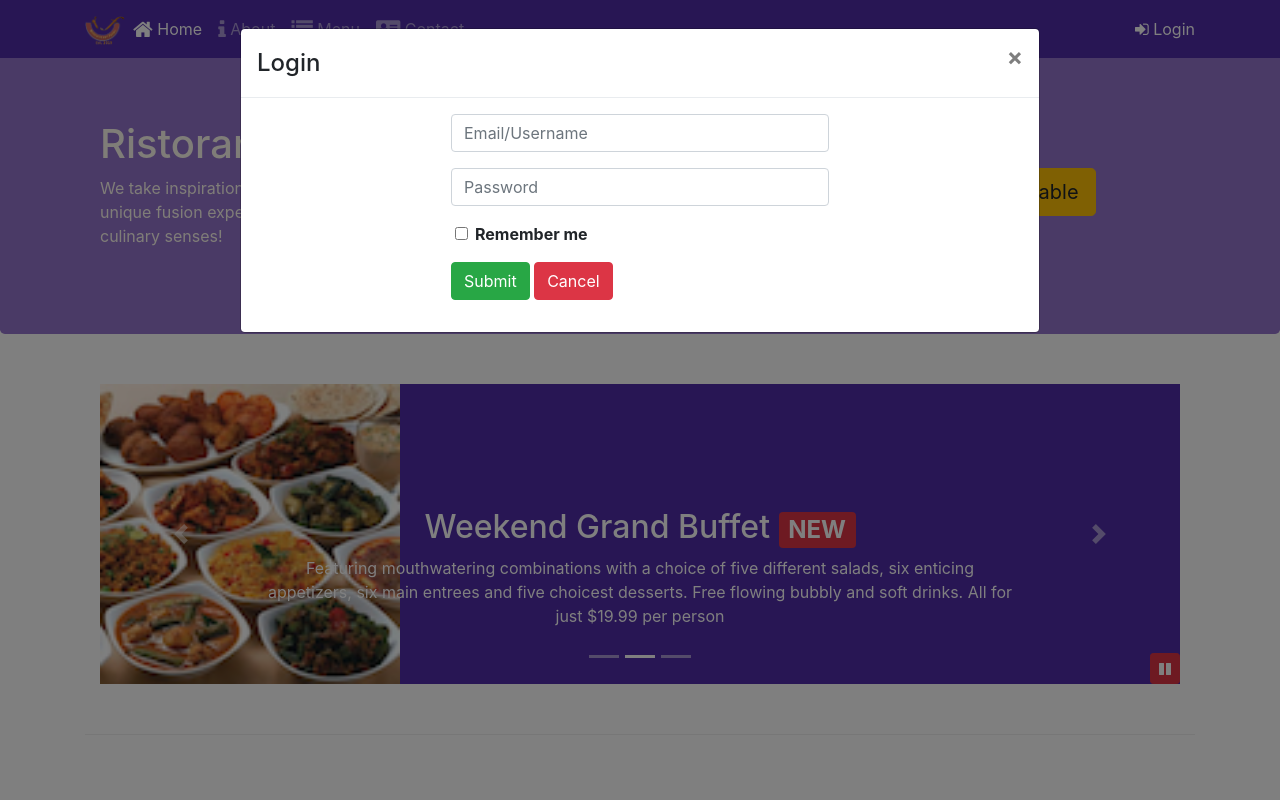
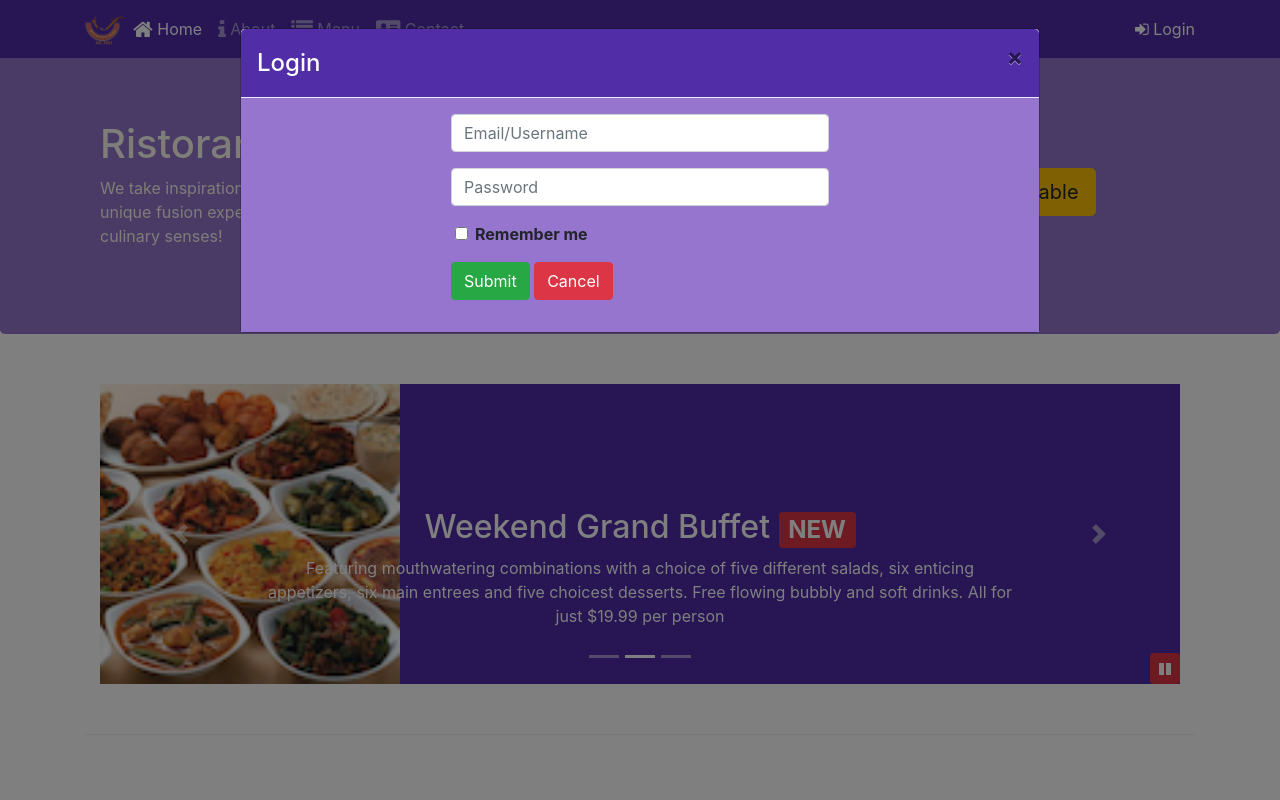
Before and after one commit to kyafarkpadtahai/learningbootstrap, a website: page index.html in a window 1280 px wide. Both pictures are taken after a click on the link "Login". Shown: the top 800 px of the page. Drawn offline with nearby package versions, Linux system fonts and the light colour scheme.

Commit message:
Assignment 4

```diff
--- a/css/styles.less
+++ b/css/styles.less
@@ -78,3 +78,11 @@ body{
     bottom: 0px;
     z-index: 1;
 }
+.modal{
+    .modal-header{
+        background-color: @background-dark;
+    }
+    .modal-body{
+        background-color: @background-pale;
+    }
+}
--- a/index.html
+++ b/index.html
@@ -35,7 +35,7 @@
                                 class="fa fa-address-card fa-lg"></span> Contact</a></li>
                 </ul>
                 <span class="navbar-text">
-                    <a data-toggle="modal" data-target="#loginModal">
+                    <a id="loginButton">
                         <span class="fa fa-sign-in"></span> Login
                     </a>
                 </span>
@@ -173,7 +173,7 @@
                     <img src="img/logo.png" class="img-fluid">
                 </div>
                 <div class="col-12 col-sm-3 align-self-center">
-                    <a href="#reserveform" data-toggle="modal" data-target="#reservationmodal"><button
+                    <a id="reserveButton"><button
                             class="btn btn-lg btn-warning">Reserve table</button>
                 </div>
             </div>
@@ -368,6 +368,12 @@
                         $('#carouselButton').children('span').addClass('fa-pause');
                     }
                 });
+                $('#loginButton').click(function(){
+                    $('#loginModal').modal('show');
+                });
+                $('#reserveButton').click(function(){
+                    $('#reservationmodal').modal('show');
+                });
             });
         </script>
 </body>
--- a/package.json
+++ b/package.json
@@ -6,12 +6,14 @@
   "scripts": {
     "start": "npm run lite",
     "test": "echo \"Error: no test specified\" && exit 1",
-    "lite": "lite-server"
+    "lite": "lite-server",
+    "scss": "node-sass -o css/ css/"
   },
   "author": "",
   "license": "ISC",
   "devDependencies": {
-    "lite-server": "^2.3.0"
+    "lite-server": "^2.3.0",
+    "node-sass": "^4.14.1"
   },
   "dependencies": {
     "bootstrap": "^4.0.0",
```
Also changed, not shown: css/styles.css, 1 other file.
